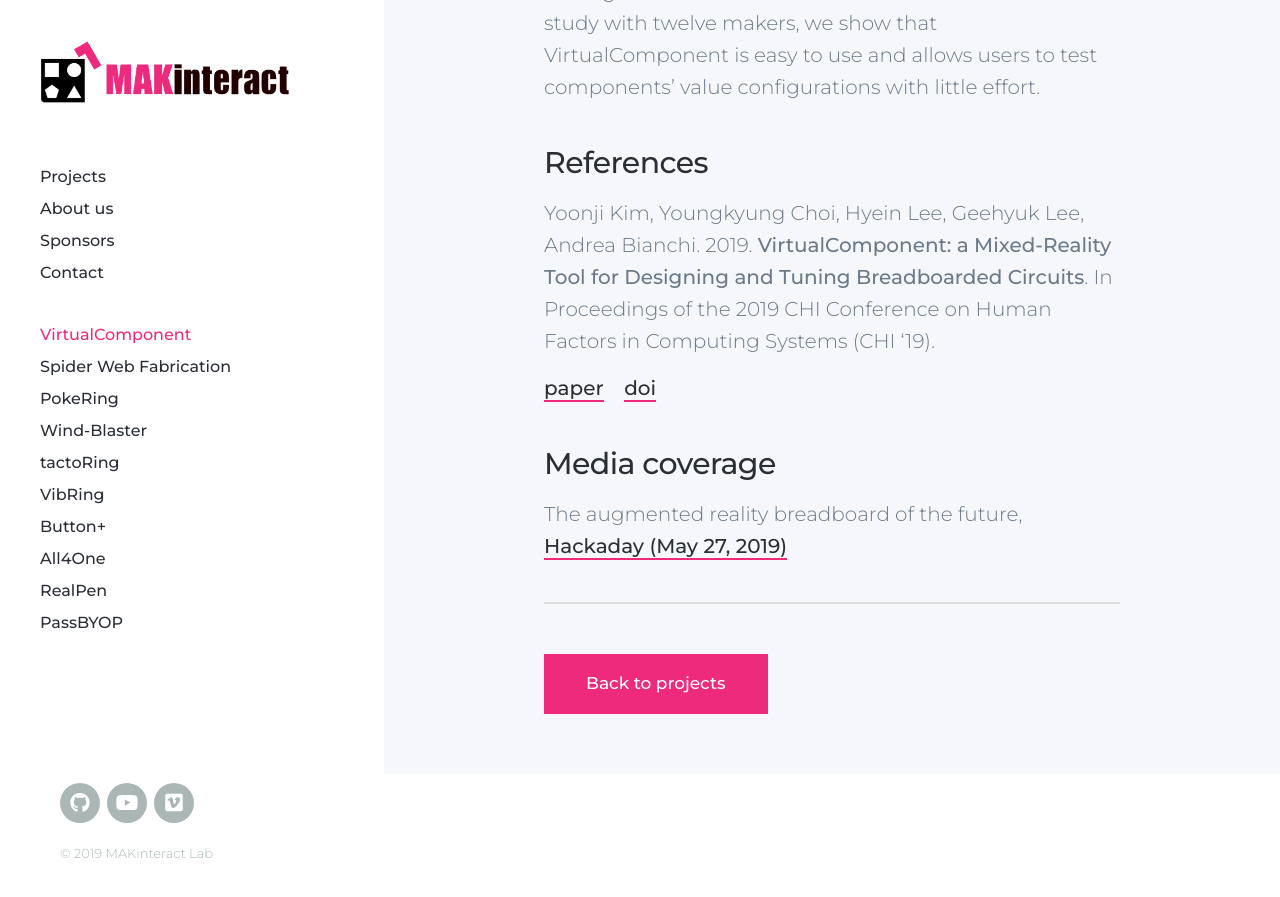
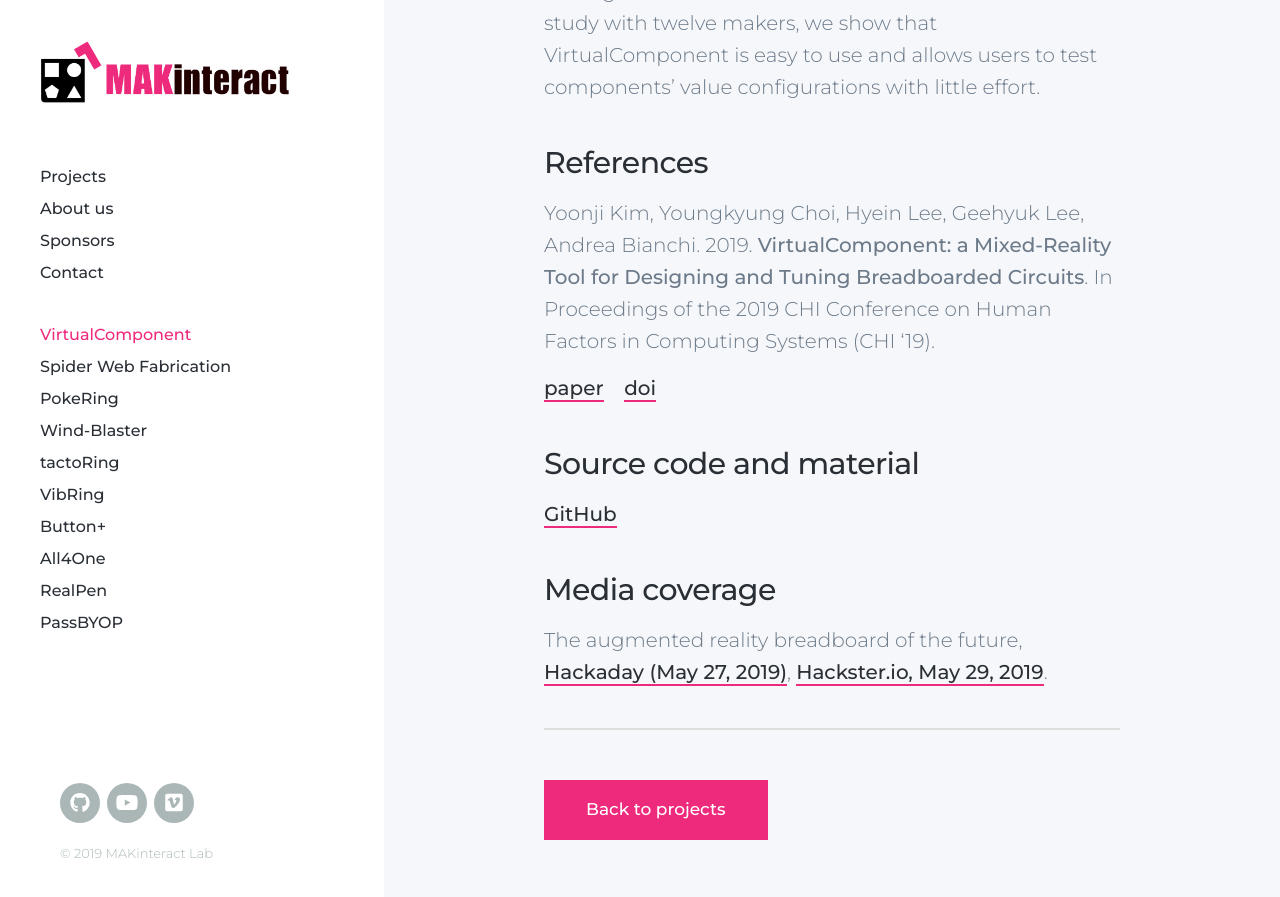
Before and after one commit to namelesspal18/makinteractlab.github.io, a Jekyll site: the page built from _projects/VirtualComponent_2019.md, in a window 1280 px wide and 900 px high, scrolled down 1441 px. Shown: the top 897 px of the window. Built offline with Jekyll 4.4.1, drawn with Linux system fonts in a browser that asks for light colours; nearby versions of some CDN libraries.

Commit message:
Added new members + Github links

```diff
--- a/_data/people.csv
+++ b/_data/people.csv
@@ -10,7 +10,8 @@
 Neung,Ryu,Master student,current,,,,,,ababc100564@gmail.com
 WooJin,Lee,Undergrad intern,current,http://www.littlefloor.me,,,,,aerolane0302@gmail.com
 Ramkrishna,Prasad,Undergrad intern,current,,,ramkrishna-prasad-41269a142,ramkrishna.prasad.9,,rprasad@kaist.ac.kr
-Okyu,Choi,Master student,alumni,https://59design.tumblr.com,,okyu-choi-692324a6,,,okyu59@kaist.ac.kr
+Rebekah Yonghee,Lim,Undergrad intern,current,http://rebekahlim.com,,rebekahyongheelim,,,rebekahappy05@gmail.com
+Okyu,Choi,Master student (now LG),alumni,https://59design.tumblr.com,,okyu-choi-692324a6,,,okyu59@kaist.ac.kr
 Minkyeong,Lee,Master student,alumni,,,,,,minkyeong.lee@gmail.com
 Jihoon,Suh,URP student (now Facebook),alumni,https://www.jihoonsuh.com/,,jihoons,,,jihoons@uw.edu
 Wooshik,Kim,URP student (now Carnegie Mellon University),alumni,,,,,,briankim13@kaist.ac.kr
--- a/_projects/VirtualComponent_2019.md
+++ b/_projects/VirtualComponent_2019.md
@@ -32,10 +32,12 @@
 <a href="{{ site.url }}/files/{{ page.year }}/{{ page.pdf_file }}" target="_blank">paper</a>&nbsp;&nbsp;&nbsp;
 <a href="{{ page.doi_link }}" target="_blank">doi</a>
 
+### Source code and material
+[GitHub](https://github.com/makinteract/VirtualComponent)
 
 ### Media coverage
 The augmented reality breadboard of the future, [Hackaday (May 27, 2019)](
-https://hackaday.com/2019/05/27/the-augmented-reality-breadboard-of-the-future/)
+https://hackaday.com/2019/05/27/the-augmented-reality-breadboard-of-the-future/), [Hackster.io, May 29, 2019](https://blog.hackster.io/virtualcomponent-lets-users-digitally-place-virtual-electronics-on-a-real-breadboard-39bf0352bc09).
 
 
 ---
```
Also changed, not shown: _projects/SpiderWeb_2019.md (+3 -0 lines), images/people/rebekah yonghee_lim.jpg (added).
